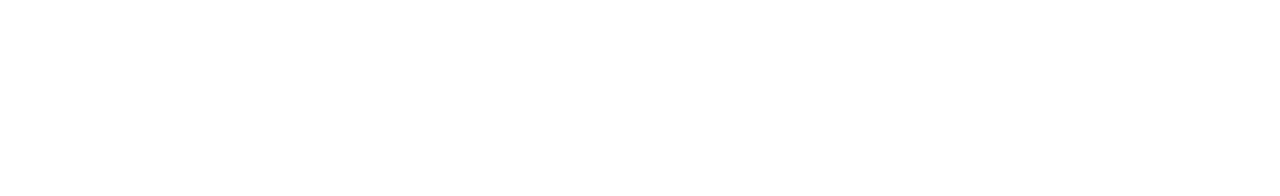
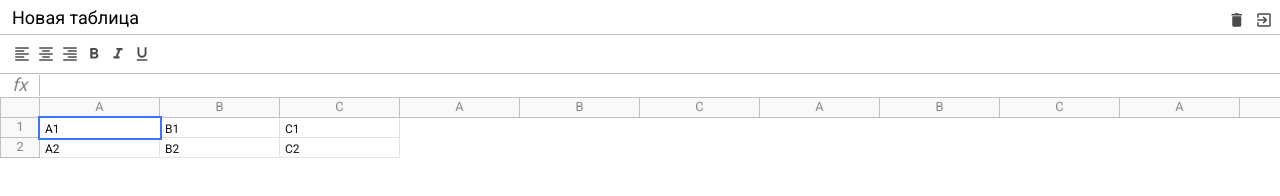
Before and after one commit to svetkinsky/Excel-Course, a website built with webpack: page src/index.html in a window 1280 px wide. Built offline with nearby package versions, Linux system fonts and the light colour scheme.

Commit message:
header toolbar formula table layout done

```diff
--- a/package.json
+++ b/package.json
@@ -44,6 +44,7 @@
     "webpack-dev-server": "^3.11.0"
   },
   "dependencies": {
-    "@babel/polyfill": "^7.8.7"
+    "@babel/polyfill": "^7.8.7",
+    "normalize.css": "^8.0.1"
   }
 }
--- a/src/index.html
+++ b/src/index.html
@@ -6,9 +6,132 @@
           content="width=device-width, user-scalable=no, initial-scale=1.0, maximum-scale=1.0, minimum-scale=1.0">
     <meta http-equiv="X-UA-Compatible" content="ie=edge">
     <link rel="shortcut favicon" href="favicon.ico">
+    <link href="https://fonts.googleapis.com/icon?family=Material+Icons" rel="stylesheet">
     <title>Pure JavaScript Excel</title>
 </head>
 <body>
-<div id="app" class="container"></div>
+<div id="app" class="container">
+    <div class="excel">
+        <div class="excel__header">
+            <input type="text" class="input" value="Новая таблица"/>
+            <div>
+                <div class="button">
+                    <i class="material-icons">delete</i>
+                </div>
+                <div class="button">
+                    <i class="material-icons">exit_to_app</i>
+                </div>
+            </div>
+        </div>
+
+        <div class="excel__toolbar">
+            <div class="button">
+                <i class="material-icons">format_align_left</i>
+            </div>
+            <div class="button">
+                <i class="material-icons">format_align_center</i>
+            </div>
+            <div class="button">
+                <i class="material-icons">format_align_right</i>
+            </div>
+            <div class="button">
+                <i class="material-icons">format_bold</i>
+            </div>
+            <div class="button">
+                <i class="material-icons">format_italic</i>
+            </div>
+            <div class="button">
+                <i class="material-icons">format_underlined</i>
+            </div>
+        </div>
+
+        <div class="excel__formula">
+            <div class="info">fx</div>
+            <div class="input" contenteditable="true" spellcheck="false"></div>
+        </div>
+        <div class="excel__table">
+            <div class="row">
+                <div class="row-info"></div>
+                <div class="row-data">
+                    <div class="column">
+                        A
+                    </div>
+                    <div class="column">
+                        B
+                    </div>
+                    <div class="column">
+                        C
+                    </div>
+                    <div class="column">
+                        A
+                    </div>
+                    <div class="column">
+                        B
+                    </div>
+                    <div class="column">
+                        C
+                    </div>
+                    <div class="column">
+                        A
+                    </div>
+                    <div class="column">
+                        B
+                    </div>
+                    <div class="column">
+                        C
+                    </div>
+                    <div class="column">
+                        A
+                    </div>
+                    <div class="column">
+                        B
+                    </div>
+                    <div class="column">
+                        C
+                    </div>
+                    <div class="column">
+                        A
+                    </div>
+                    <div class="column">
+                        B
+                    </div>
+                    <div class="column">
+                        C
+                    </div>
+                    <div class="column">
+                        A
+                    </div>
+                    <div class="column">
+                        B
+                    </div>
+                    <div class="column">
+                        C
+                    </div>
+
+                </div>
+            </div>
+            <div class="row">
+                <div class="row-info">
+                    1
+                </div>
+                <div class="row-data">
+                    <div class="cell selected" contenteditable="true">A1</div>
+                    <div class="cell" contenteditable="true">B1</div>
+                    <div class="cell" contenteditable="true">C1</div>
+                </div>
+            </div>
+            <div class="row">
+                <div class="row-info">
+                    2
+                </div>
+                <div class="row-data">
+                    <div class="cell" contenteditable="true">A2</div>
+                    <div class="cell" contenteditable="true">B2</div>
+                    <div class="cell" contenteditable="true">C2</div>
+                </div>
+            </div>
+        </div>
+    </div>
+</div>
 </body>
 </html>
--- /dev/null
+++ b/src/scss/_mixins.scss
@@ -0,0 +1,22 @@
+@mixin button($color: green) {
+  height: 24px;
+  min-width: 24px;
+  padding: 3px;
+  text-align: center;
+  position: relative;
+  display: inline-block;
+  color: rgba(0, 0, 0, .7);
+
+    & i {
+      font-size: 18px;
+    }
+
+    &:active, &.active {
+      color: $color;
+    }
+
+    &:hover {
+      background: #eee;
+      cursor: pointer;
+    }
+}
--- /dev/null
+++ b/src/scss/_variables.scss
@@ -0,0 +1,7 @@
+$header-height: 34px;
+$toolbar-height: 40px;
+$formula-height: 24px;
+$info-cell-width: 40px;
+$cell-width: 120px;
+$row-height: 20px;
+$border-color: #c0c0c0;
--- /dev/null
+++ b/src/scss/formula.scss
@@ -0,0 +1,30 @@
+@import 'variables';
+@import 'mixins';
+
+.excel__formula {
+  position: absolute;
+  left: 0;
+  right: 0;
+  top: $header-height + $toolbar-height;
+  height: $formula-height;
+  display: flex;
+  align-items: center;
+  border-bottom: 1px solid $border-color;
+
+  .info {
+    font-size: 18px;
+    font-style: italic;
+    text-align: center;
+    border-right: 1px solid $border-color;
+    min-width: $info-cell-width;
+  }
+
+  .input {
+    padding: 4px;
+    font-size: 12px;
+    outline: none;
+    width: 100%;
+    height: 100%;
+    color: #000;
+  }
+}
--- /dev/null
+++ b/src/scss/header.scss
@@ -0,0 +1,40 @@
+@import 'variables';
+@import 'mixins';
+
+.excel__header {
+  position: absolute;
+  top: 0;
+  left: 0;
+  right: 0;
+  height: $header-height;
+  padding: 8px 4px 0;
+  display: flex;
+  justify-content: space-between;
+
+    & .input {
+      margin: 0;
+      padding: 2px 7px;
+      color: #000;
+      border: 1px solid transparent;
+      border-radius: 2px;
+      font-size: 18px;
+      height: 20px;
+      line-height: 22;
+      outline: none;
+      min-width: 1px;
+      font-style: normal;
+
+        &:hover {
+          border: 1px solid $border-color;
+        }
+
+        &:focus {
+          border: 2px solid #1a73e8;
+        }
+
+    }
+
+    & .button {
+      @include button(red)
+    }
+}
--- a/src/scss/index.scss
+++ b/src/scss/index.scss
@@ -0,0 +1,26 @@
+@import url('https://fonts.googleapis.com/css?family=Roboto&display=swap');
+@import '~normalize.css';
+
+@import 'header';
+@import 'toolbar';
+@import 'formula';
+@import 'table';
+
+* {
+  margin: 0;
+  padding: 0;
+  box-sizing: border-box;
+}
+
+body {
+  font-family: 'Roboto', sans-serif;
+  font-size: 12px;
+}
+
+.excel {
+  position: relative;
+  color: #888;
+  height: 100%;
+  max-width: 100%;
+  font-size: .8rem;
+}
--- /dev/null
+++ b/src/scss/table.scss
@@ -0,0 +1,62 @@
+@import 'variables';
+@import 'mixins';
+
+.excel__table {
+  position: absolute;
+  left: 0;
+  right: 0;
+  top: $header-height + $toolbar-height + $formula-height;
+  overflow-x: auto;
+  padding-bottom: 2px;
+
+  .row {
+    display: flex;
+    flex-direction: row;
+    min-height: 20px;
+    height: $row-height;
+  }
+  .row-info {
+    display: flex;
+    justify-content: center;
+    align-items: center;
+    min-width: $info-cell-width;
+    height: 100%;
+    border: 1px solid $border-color;
+    background: #f8f9fa;
+    border-top: none;
+  }
+  .column {
+    display: flex;
+    justify-content: center;
+    align-items: center;
+    background: #f8f9fa;
+    min-width: 40px;
+    width: $cell-width;
+    border: 1px solid $border-color;
+    border-top: 0;
+    border-left: 0;
+    height: 100%;
+  }
+  .row-data {
+    display: flex;
+  }
+  .cell {
+    min-width: 40px;
+    width: $cell-width;
+    height: 100%;
+    padding: 5px;
+    color: #111;
+    border: 1px solid #e2e3e3;
+    border-top: 0;
+    border-left: 0;
+    font-size: 12px;
+    white-space: nowrap;
+    outline: none;
+
+    &.selected {
+      border: none;
+      outline: 2px solid #3c74ff;
+      z-index: 2;
+    }
+  }
+}
--- /dev/null
+++ b/src/scss/toolbar.scss
@@ -0,0 +1,18 @@
+@import 'variables';
+@import 'mixins';
+
+.excel__toolbar {
+  position: absolute;
+  left: 0;
+  right: 0;
+  top: $header-height;
+  height: $toolbar-height;
+  border-top: 1px solid $border-color;
+  border-bottom: 1px solid $border-color;
+  display: flex;
+  padding: 7px 10px;
+
+    .button {
+      @include button(green)
+    }
+}
```
Also changed, not shown: 1 other file.
